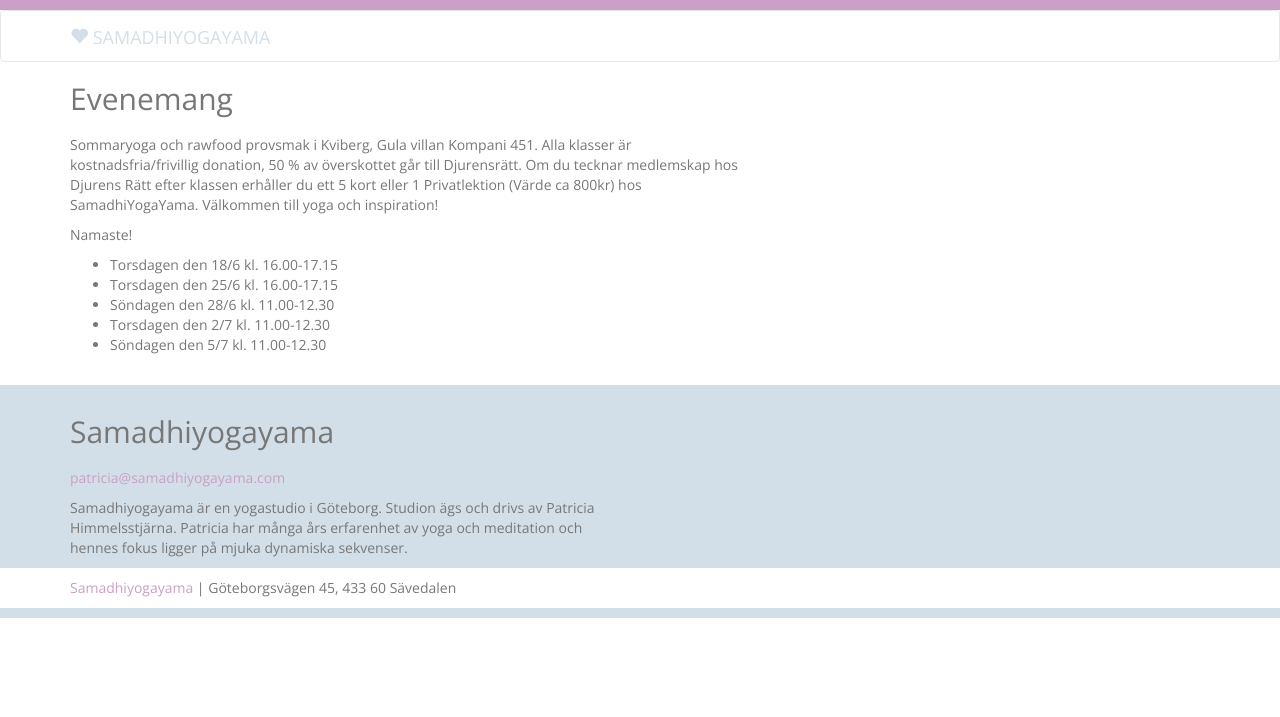
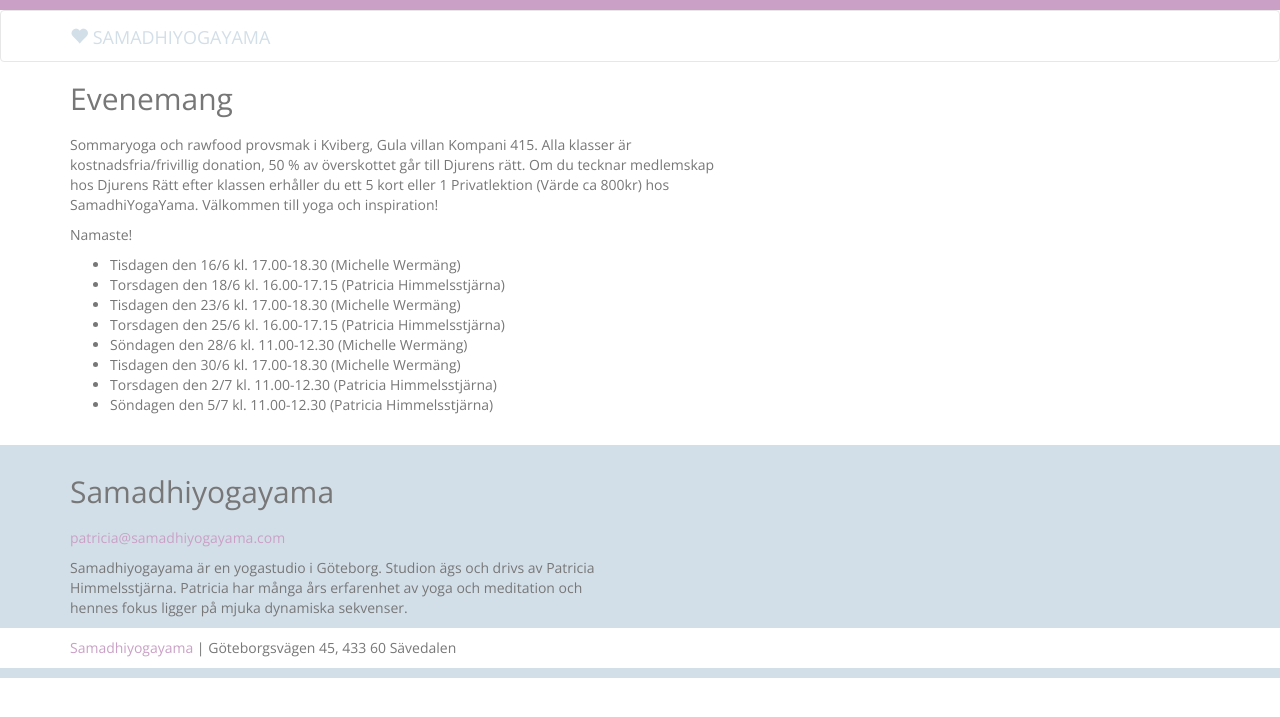
Before and after one commit to xljoha/patricia, a Jekyll site: the page built from evenemang/index.html, in a window 1280 px wide. Shown: the top 717 px of the page. Built offline with Jekyll 4.4.1, drawn with Linux system fonts in a browser that asks for light colours; nearby versions of some CDN libraries.

Commit message:
updated evenemang

```diff
--- a/evenemang/index.html
+++ b/evenemang/index.html
@@ -10,15 +10,19 @@
 
 	<section class="row">
 		<div class="col-xs-12 text-wrapper">
-			<p>Sommaryoga och rawfood provsmak i Kviberg, Gula villan Kompani 451. Alla klasser är kostnadsfria/frivillig donation, 50 % av överskottet går till Djurensrätt. Om du tecknar medlemskap hos Djurens Rätt efter klassen erhåller du ett 5 kort eller 1 Privatlektion (Värde ca 800kr) hos SamadhiYogaYama. Välkommen till yoga och inspiration! </p>
+			<p>Sommaryoga och rawfood provsmak i Kviberg, Gula villan Kompani 415. Alla klasser är kostnadsfria/frivillig donation, 50 % av överskottet går till Djurens rätt. Om du tecknar medlemskap hos Djurens Rätt efter klassen erhåller du ett 5 kort eller 1 Privatlektion (Värde ca 800kr) hos SamadhiYogaYama. Välkommen till yoga och inspiration! </p>
 
 			<p>Namaste!</p>
+
 			<ul>
-				<li>Torsdagen den 18/6 kl. 16.00-17.15</li>
-				<li>Torsdagen den 25/6 kl. 16.00-17.15</li>
-				<li>Söndagen den 28/6 kl. 11.00-12.30</li>
-				<li>Torsdagen den 2/7 kl. 11.00-12.30</li>
-				<li>Söndagen den 5/7 kl. 11.00-12.30</li>
+				<li>Tisdagen den 16/6 kl. 17.00-18.30 (Michelle Wermäng)</li>
+				<li>Torsdagen den 18/6 kl. 16.00-17.15 (Patricia Himmelsstjärna)</li>
+				<li>Tisdagen den 23/6 kl. 17.00-18.30 (Michelle Wermäng)</li>
+				<li>Torsdagen den 25/6 kl. 16.00-17.15 (Patricia Himmelsstjärna)</li>
+				<li>Söndagen den 28/6 kl. 11.00-12.30 (Michelle Wermäng)</li>
+				<li>Tisdagen den 30/6 kl. 17.00-18.30 (Michelle Wermäng)</li>
+				<li>Torsdagen den 2/7 kl. 11.00-12.30 (Patricia Himmelsstjärna)</li>
+				<li>Söndagen den 5/7 kl. 11.00-12.30 (Patricia Himmelsstjärna)</li>
 			</ul>
 		</div>
 	</section>
```
